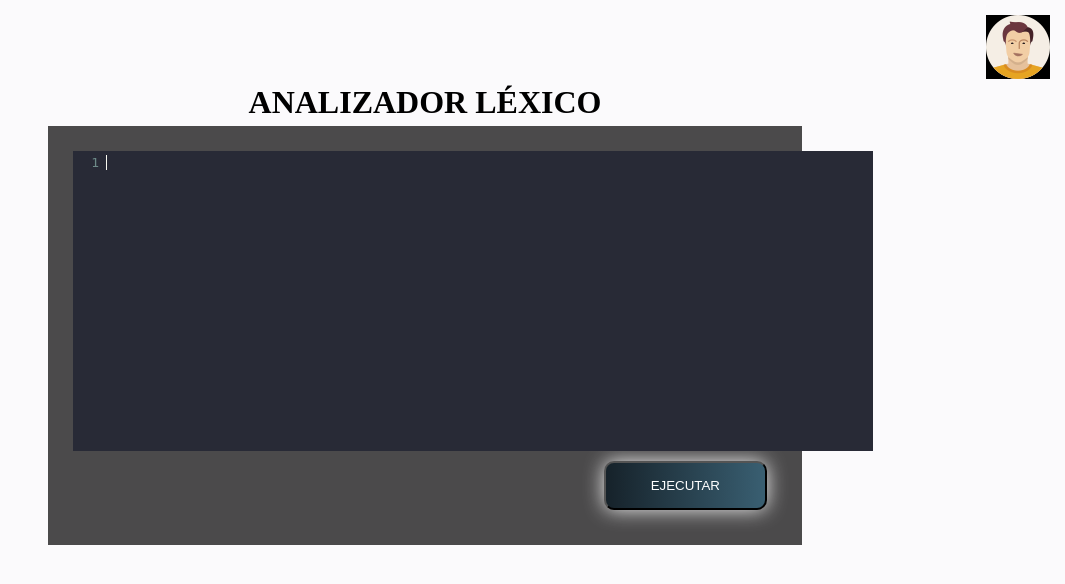
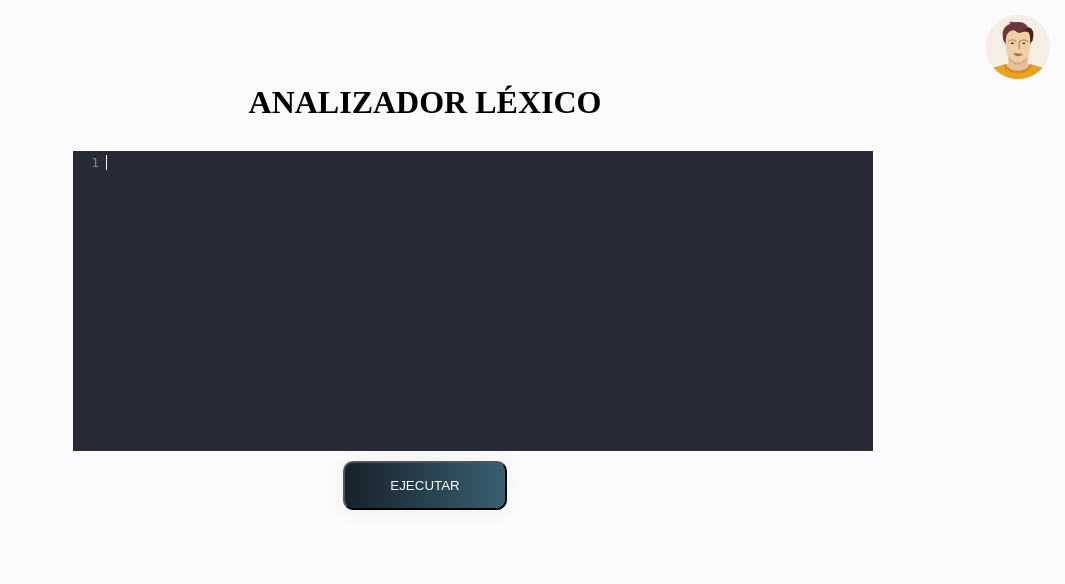
Before and after one commit to PabloIQ/compilador, a Django app: page / in a window 1280 px wide. Shown: the top 584 px of the page, without its empty margins (215-1280 px from the left). Run offline with Django 3.2, Linux system fonts and the light colour scheme; the visitor is signed in with stand-in values (Sample User, id 1); some libraries are stand-ins or nearby versions.

Commit message:
otra actualización

```diff
--- a/analizador_lexico/static/css/estilos.css
+++ b/analizador_lexico/static/css/estilos.css
@@ -12,7 +12,7 @@ body {
     margin-left: auto;
     margin-right: auto;
     width: 55%;
-    background-color: rgba(0, 0, 0, 0.7);
+    /*background-color: rgba(0, 0, 0, 0.7);*/
     padding: 25px;
 }
 
@@ -23,7 +23,7 @@ body {
 
 .btnd {
     display: flex;
-    justify-content: flex-end;
+    justify-content: center;
 }
 
 .titulo {
@@ -194,7 +194,7 @@ input[type="password"]{
 }
 
 .panel-sesion {
-    background-color: black;
+    /*background-color: black;*/
     text-align: left;
     top: 0.5%;
     left: 0.95%;
```
